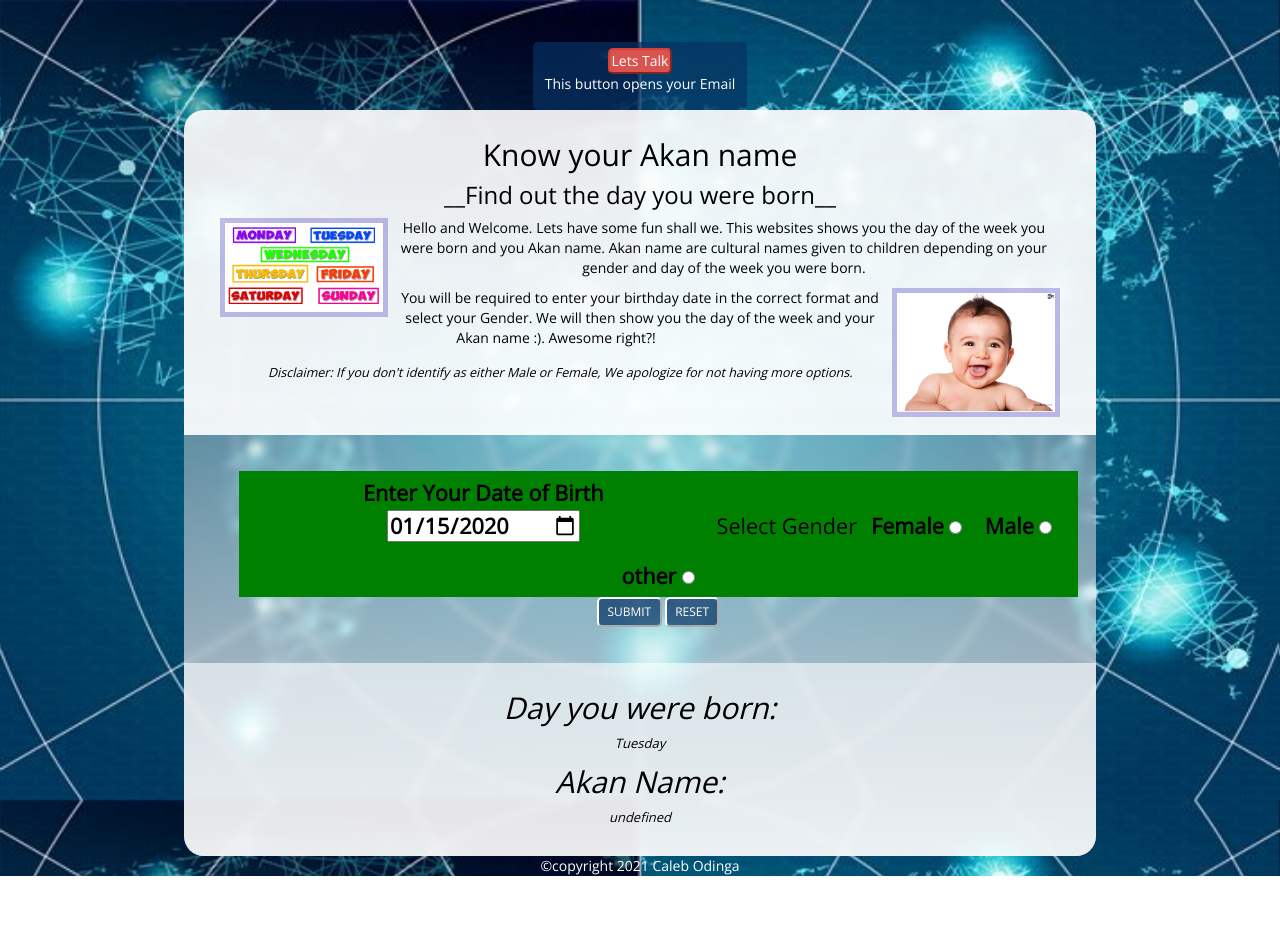
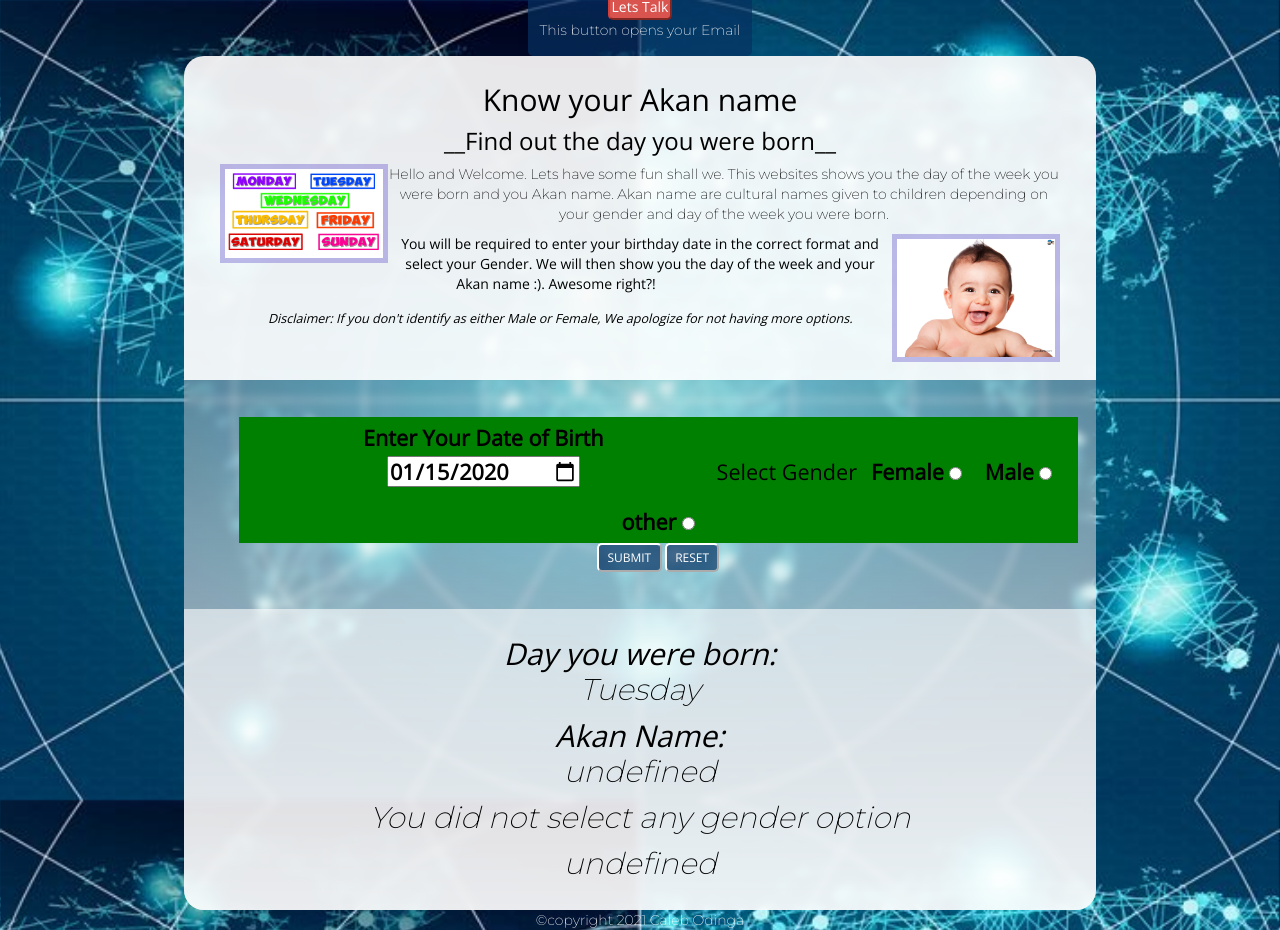
Before and after one commit to COdingaorg/Know_Your-Akhan_Name, a plain HTML site: page index.html in a window 1280 px wide. Both pictures are taken after typing "2020-01-15" into the empty fields and a click on the button "SUBMIT". Before the commit the page ends 876 px from the top, so only its background shows below. Drawn offline with nearby package versions, Linux system fonts and the light colour scheme.

Commit message:
removes all console logs, removes the last child to dateOfBorth and akanName to avoid listing previous results

```diff
--- a/css/style.css
+++ b/css/style.css
@@ -89,3 +89,7 @@ img{
   width: 20%;
   border: 5px solid rgba(106, 90, 205, 0.4);
 }
+p{
+  font-family: 'Montserrat', sans-serif;
+  font-size: 1em;
+}
--- a/index.html
+++ b/index.html
@@ -45,10 +45,10 @@
     </div>
     <div id="display">
       <h2 id="dayOfBirth">Day you were born:
-
+          <p></p>
       </h2>
       <h2 id="akanName">Akan Name:
-
+          <p></p>
       </h2>
     </div>
   </div>
--- a/js/script.js
+++ b/js/script.js
@@ -52,7 +52,6 @@ $(document).ready(function(){
     //alert('success');
     $('form').css('background-color', 'green');
     var date = ($('#day').val());
-    console.log(date)
     var day = parseInt((date.charAt(8))+(date.charAt(9)))
     var month = parseInt((date.charAt(5))+(date.charAt(6)))
     var year = parseInt((date.charAt(2))+(date.charAt(3)))
@@ -64,8 +63,6 @@ $(document).ready(function(){
       if (dayNumber>=0||dayNumber<=7){
         var validDayNumber = dayNumber
         bornDay = days[validDayNumber];
-        console.log(validDayNumber)
-        console.log(bornDay)
       }else{
         alert('Please enter a Valid date')
       }
@@ -81,29 +78,21 @@ $(document).ready(function(){
         }else{
           alert('Please select a gender option to proceed')
         };
-        $('#dayOfBirth').after('<p>'+bornDay+'</p>');
-        $('#akanName').after('<p>'+userAkanName+'</p>');
-
-
+        if(gender==null||gender==''){
+          $('#akanName p').before('<p>You did not select any gender option</p>');
+        };
+        if(date==null||date==''){
+          $('#dayOfBirth p').before('<p>You did not enter any date</p>');
+        }
+        $('#dayOfBirth p').before('<p>'+bornDay+'</p>');
+        $('#akanName p').before('<p>'+userAkanName+'</p>');
 
     event.preventDefault();
+    //deleting the first child
+    $('#dayOfBirth p:last-child').remove();
+    $('#akanName p:last-child').remove();
   })
 })
-
-
-
-
-
-
-
-
-
-
-
-
-
-
-
   //function to print Akan name and day a user was born
   function printNameAndDay(){
     document.getElementById('dayOfBirth').innerHTML= bornDay;
@@ -112,4 +101,4 @@ $(document).ready(function(){
   //function for reseting the form
   function resetForm(){
     document.getElementById('birthday').reset();
-  }
+  };
```
